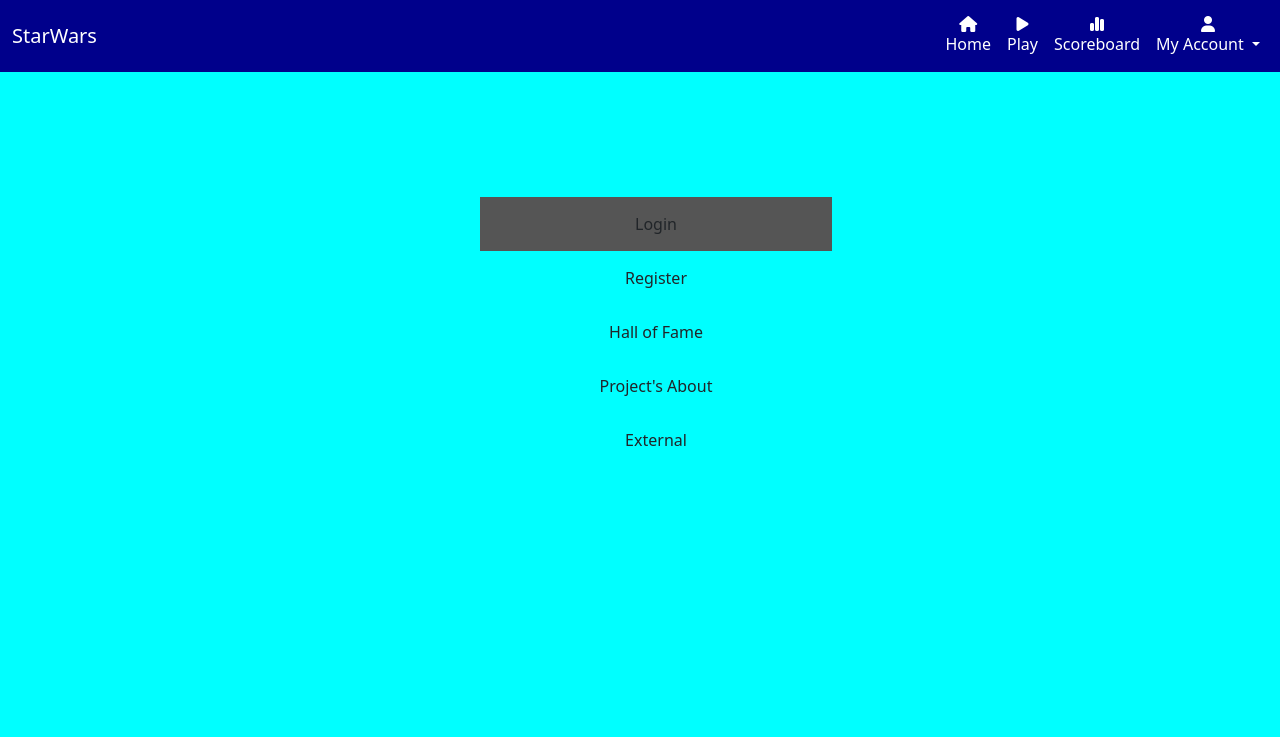
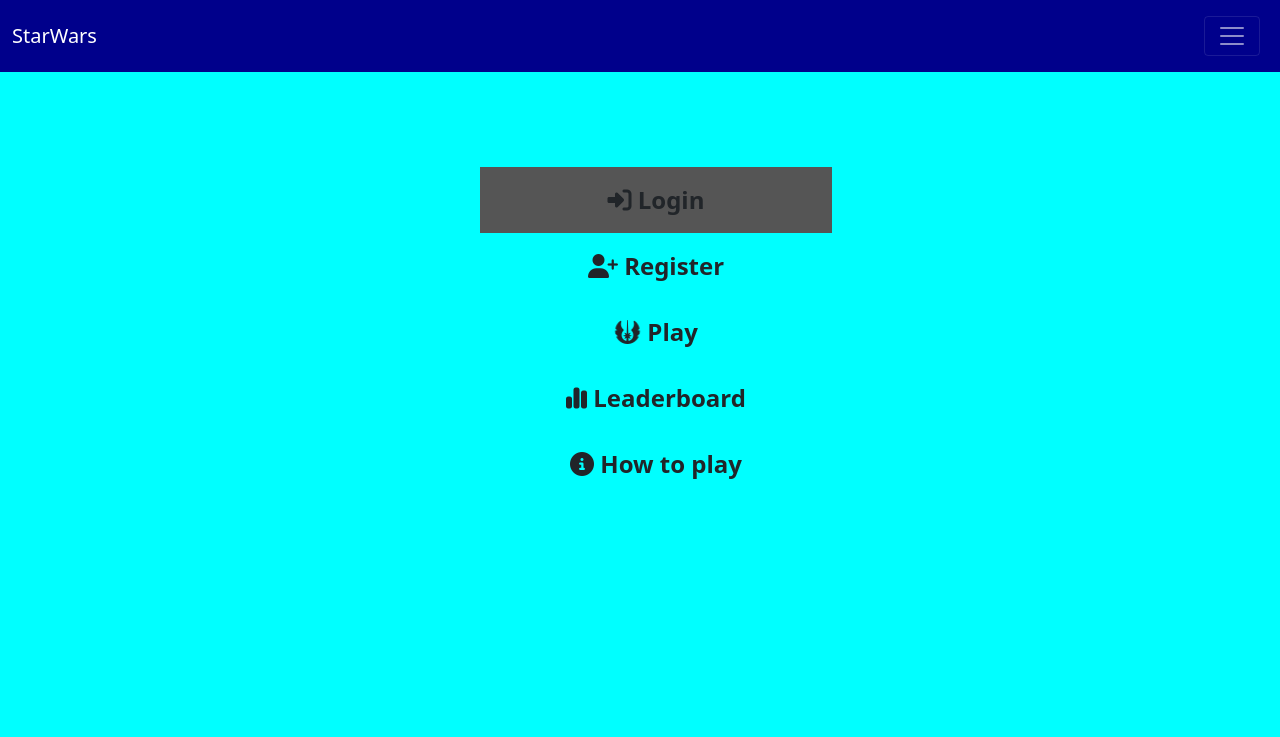
Before and after one commit to tomik-z-cech/hackathon-may-2024-team-9, a Django app: template landing/templates/landing/index.html in a window 1280 px wide. Shown: the top 737 px of the page. Run offline with Django 3.2, Linux system fonts and the light colour scheme; the template is opened without the code that fills it, so the values that code supplies are empty; some libraries are stand-ins or nearby versions.

Commit message:
Updated index page, navbar and added some style to allauth pages

```diff
--- a/landing/templates/landing/index.html
+++ b/landing/templates/landing/index.html
@@ -19,6 +19,7 @@
                 width: 30%;
                 text-align: center;
         }
+
         #menu {
                 list-style-type: none;
         }
@@ -29,7 +30,8 @@
                 transition: background-color 0.5s;
         }
 
-        .menu-item:hover, .menu-item.active {
+        .menu-item:hover,
+        .menu-item.active {
                 background-color: #555;
         }
 </style>
@@ -40,19 +42,35 @@
 <div id="menu-container">
         <ul id="menu">
                 {% if user.is_authenticated %}
-                <li class="menu-item" data-link="#">Play</li>
-                <li class="menu-item" data-link="{% url 'profile_manager' %}">My Profile</li>
-                <li class="menu-item" data-link="#">How to play</li>
-                <li class="menu-item" data-link="{% url 'top_players' %}">Hall of Fame</li>
-                <li class="menu-item" data-link="#">Project's About</li>
-                <li class="menu-item" data-link="#">External</li>
-                <li class="menu-item" data-link="{% url 'account_logout' %}">Logout</li>
+                <li class="menu-item fw-bold fs-4" data-link="#">Project's About</li>
+                <li class="menu-item fw-bold fs-4" data-link="{% url 'account_logout' %}">
+                        Logout
+                </li>
+                <li class="menu-item fw-bold fs-4" data-link="#">
+                        <i class="fa-solid fa-jedi fa-flip"></i>
+                        <span>Play</span>
+                </li>
                 {% else %}
-                <li class="menu-item" data-link="{% url 'account_login' %}">Login</li>
-                <li class="menu-item" data-link="{% url 'account_login' %}">Register</li>
-                <li class="menu-item" data-link="{% url 'top_players' %}">Hall of Fame</li>
-                <li class="menu-item" data-link="#">Project's About</li>
-                <li class="menu-item" data-link="#">External</li>
+                <li class="menu-item fw-bold fs-4" data-link="{% url 'account_login' %}">
+                        <i class="fa-solid fa-right-to-bracket"></i>
+                        <span>Login</span>
+                </li>
+                <li class="menu-item fw-bold fs-4" data-link="{% url 'account_signup' %}">
+                        <i class="fa-solid fa-user-plus"></i>
+                        <span>Register</span>
+                </li>
+                <li class="menu-item fw-bold fs-4" data-link="#">
+                        <i class="fa-solid fa-jedi fa-flip"></i>
+                        <span>Play</span>
+                </li>
+                <li class="menu-item fw-bold fs-4" data-link="{% url 'top_players' %}">
+                        <i class="fa-solid fa-chart-simple"></i>
+                        <span>Leaderboard</span>
+                </li>
+                <li class="menu-item fw-bold fs-4" data-link="#">
+                        <i class="fa-solid fa-circle-info"></i>
+                        <span>How to play</span>
+                </li>
                 {% endif %}
         </ul>
 </div>
--- a/templates/account/login.html
+++ b/templates/account/login.html
@@ -1,10 +1,10 @@
-{% extends "account/base_entrance.html" %}
+{% extends "account/base.html" %}
 {% load i18n %}
 {% load allauth account %}
 {% block head_title %}
     {% trans "Sign In" %}
 {% endblock head_title %}
-{% block content %}
+{% block inner_content %}
     {% element h1 %}
         {% trans "Sign In" %}
     {% endelement %}
@@ -45,4 +45,4 @@
     {% if SOCIALACCOUNT_ENABLED %}
         {% include "socialaccount/snippets/login.html" with page_layout="entrance" %}
     {% endif %}
-{% endblock content %}
+{% endblock inner_content %}
--- a/templates/account/logout.html
+++ b/templates/account/logout.html
@@ -1,9 +1,9 @@
-{% extends "account/base_manage.html" %}
+{% extends "account/base.html" %}
 {% load allauth i18n %}
 {% block head_title %}
     {% trans "Sign Out" %}
 {% endblock head_title %}
-{% block content %}
+{% block inner_content %}
     {% element h1 %}
         {% trans "Sign Out" %}
     {% endelement %}
@@ -22,4 +22,4 @@
             {% endelement %}
         {% endslot %}
     {% endelement %}
-{% endblock content %}
+{% endblock inner_content %}
--- a/templates/account/signup.html
+++ b/templates/account/signup.html
@@ -1,9 +1,9 @@
-{% extends "account/base_entrance.html" %}
+{% extends "account/base.html" %}
 {% load allauth i18n %}
 {% block head_title %}
     {% trans "Signup" %}
 {% endblock head_title %}
-{% block content %}
+{% block inner_content %}
     {% element h1 %}
         {% trans "Sign Up" %}
     {% endelement %}
@@ -35,4 +35,4 @@
     {% if SOCIALACCOUNT_ENABLED %}
         {% include "socialaccount/snippets/login.html" with page_layout="entrance" %}
     {% endif %}
-{% endblock content %}
+{% endblock inner_content %}
--- a/templates/header.html
+++ b/templates/header.html
@@ -1,91 +1,36 @@
 <header class="text-center">
-  <nav class="navbar navbar-dark navbar-expand-lg fixed-top" id="navbar">
+  <nav class="navbar navbar-dark fixed-top" id="navbar">
     <div class="container-fluid">
       <a class="navbar-brand" href="#">StarWars</a>
-      <button class="navbar-toggler m-2" type="button" data-bs-toggle="offcanvas" data-bs-target="#offcanvasDarkNavbar" aria-controls="offcanvasDarkNavbar" aria-label="Toggle navigation">
+      <button class="navbar-toggler m-2" type="button" data-bs-toggle="offcanvas" data-bs-target="#offcanvasDarkNavbar"
+        aria-controls="offcanvasDarkNavbar" aria-label="Toggle navigation">
         <span class="navbar-toggler-icon"></span>
       </button>
-      <div class="collapse navbar-collapse">
-        <ul class="navbar-nav ms-auto">
-          <li class="nav-item">
-            <a class="nav-link active" aria-current="page" href="{% url 'home' %}">
-              <i class="fa-solid fa-house d-lg-block mx-2 mx-lg-0 nav-text"></i>
-              <span>Home</span>
-            </a>
-          </li>
-          <li class="nav-item">
-            <a class="nav-link" aria-current="page" href="{% url 'home' %}">
-              <i class="fa-solid fa-play d-lg-block mx-2 mx-lg-0 nav-text"></i>
-              <span class="nav-text">Play</span>
-            </a>
-          </li>
-          <li class="nav-item">
-            <a class="nav-link" aria-current="page" href="{% url 'home' %}">
-              <i class="fa-solid fa-chart-simple d-lg-block mx-2 mx-lg-0 nav-text"></i>
-              <span class="nav-text">Scoreboard</span>
-            </a>
-          </li>
-          <li class="nav-item dropdown">
-            <a class="nav-link dropdown-toggle nav-text" href="#" role="button" data-bs-toggle="dropdown" aria-expanded="false">
-              <i class="fa-solid fa-user d-lg-block mx-2 mx-lg-0 nav-text"></i>
-              <span class="nav-text">My Account</span>
-            </a>
-            <ul class="dropdown-menu dropdown-menu-dark">
-              {% if request.user.is_authenticated %}
-              <li>
-                <a class="dropdown-item" href="#">
-                  <i class="fa-regular fa-id-card me-1 nav-text"></i><span class="nav-text"> My Profile</span>
-                </a>
-              </li>
-              <li>
-                <a class="dropdown-item" href="{% url 'account_logout' %}">
-                  <i class="fa-solid fa-right-from-bracket fa-flip-horizontal me-1 nav-text"></i> Logout
-                </a>
-              </li>
-              {% else %}
-              <li>
-                <a class="dropdown-item" href="{% url 'account_login' %}">
-                  <i class="fa-solid fa-right-to-bracket me-1"></i> Login
-                </a>
-              </li>
-              <li>
-                <a class="dropdown-item" href="{% url 'account_signup' %}">
-                  <i class="fa-solid fa-user-plus me-1 nav-text"></i> Register
-                </a>
-              </li>
-              {% endif %}
-            </ul>
-          </li>
-        </ul>
-      </div>
-      <div class="offcanvas offcanvas-start" tabindex="-1" id="offcanvasDarkNavbar" aria-labelledby="offcanvasDarkNavbarLabel" style="background-color: darkblue;">
+      <div class="offcanvas offcanvas-end" tabindex="-1" id="offcanvasDarkNavbar"
+        aria-labelledby="offcanvasDarkNavbarLabel" style="background-color: darkblue;">
         <div class="offcanvas-header">
           <h5 class="offcanvas-title" id="offcanvasDarkNavbarLabel">StarWars</h5>
-          <button type="button" class="btn-close btn-close-white" data-bs-dismiss="offcanvas" aria-label="Close"></button>
+          <button type="button" class="btn-close btn-close-white" data-bs-dismiss="offcanvas"
+            aria-label="Close"></button>
         </div>
         <div class="offcanvas-body">
           <ul class="navbar-nav justify-content-end flex-grow-1 pe-3 text-start">
             <li class="nav-item">
               <a class="nav-link active" aria-current="page" href="{% url 'home' %}">
-                <i class="fa-solid fa-house d-lg-block mx-2 mx-lg-0 nav-text"></i>
+                <i class="fa-solid fa-house mx-2 mx-lg-0 nav-text"></i>
                 <span class="nav-text">Home</span>
               </a>
             </li>
             <li class="nav-item">
               <a class="nav-link" aria-current="page" href="{% url 'home' %}">
-                <i class="fa-solid fa-play d-lg-block mx-2 mx-lg-0 nav-text"></i>
-                <span class="nav-text">Play</span>
-              </a>
-            </li>
-            <li class="nav-item">
-              <a class="nav-link" aria-current="page" href="{% url 'home' %}">
-                <i class="fa-solid fa-chart-simple d-lg-block mx-2 mx-lg-0 nav-text"></i>
-                <span class="nav-text">Scoreboard</span>
+                <i class="fa-solid fa-chart-simple mx-2 mx-lg-0 nav-text"></i>
+                <span class="nav-text">Leaderboard</span>
               </a>
             </li>
             <li class="nav-item dropdown">
-              <a class="nav-link dropdown-toggle" href="#" role="button" data-bs-toggle="dropdown" aria-expanded="false">
-                <i class="fa-solid fa-user d-lg-block mx-2 mx-lg-0 nav-text"></i>
+              <a class="nav-link dropdown-toggle" href="#" role="button" data-bs-toggle="dropdown"
+                aria-expanded="false">
+                <i class="fa-solid fa-user mx-2 mx-lg-0 nav-text"></i>
                 <span class="nav-text">My Account</span>
               </a>
               <ul class="dropdown-menu dropdown-menu-dark">
@@ -113,6 +58,12 @@
                 {% endif %}
               </ul>
             </li>
+            <li class="nav-item">
+              <a class="nav-link" aria-current="page" href="{% url 'home' %}">
+                <i class="fa-solid fa-people-group mx-2 mx-lg-0 nav-text"></i>
+                <span class="nav-text">About Us</span>
+              </a>
+            </li>
           </ul>
         </div>
       </div>
```
Also changed, not shown: star_wars/settings.py (+6 -2 lines), templates/account/base.html (added, +27 -0 lines), db.sqlite3. Lines whose indentation alone changed are shown as unchanged.
